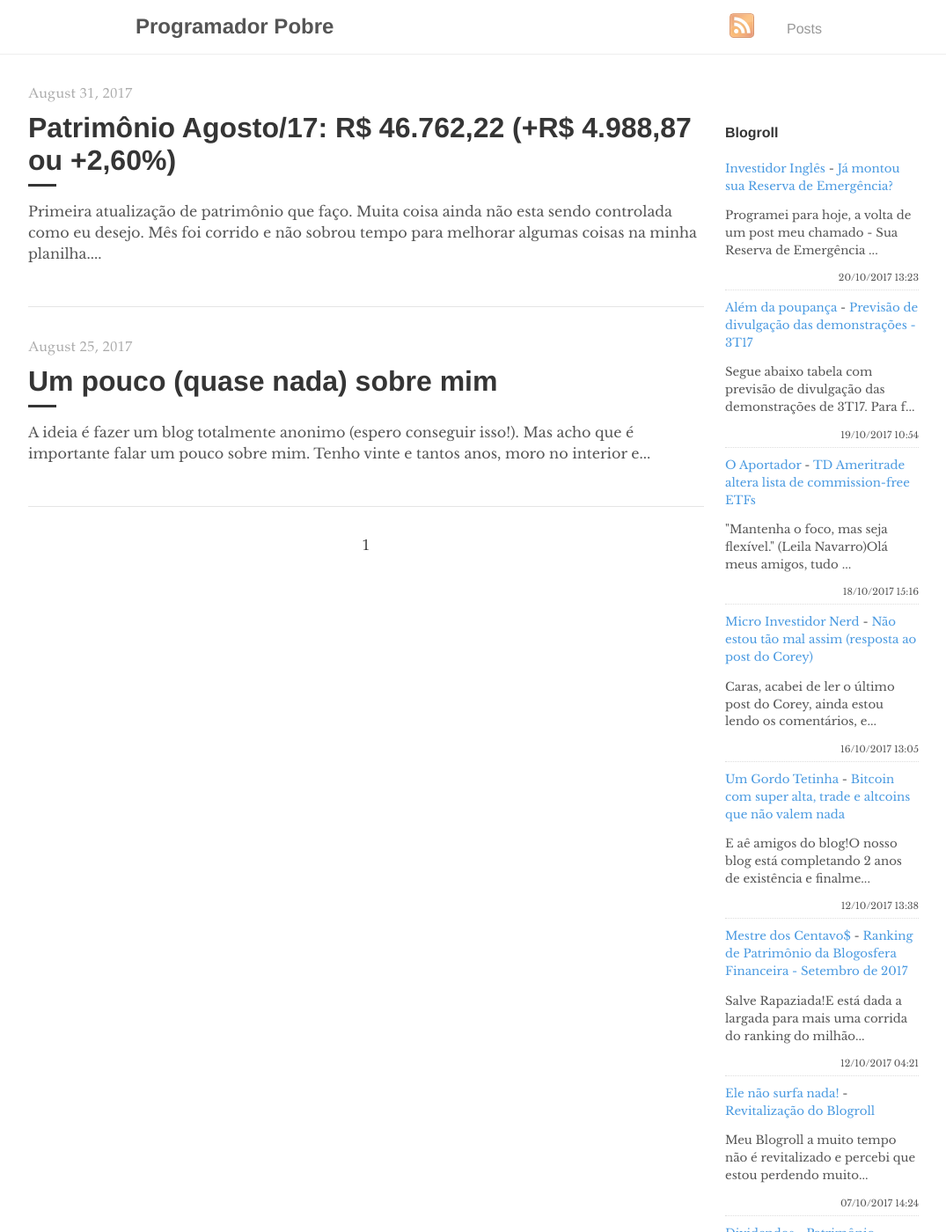
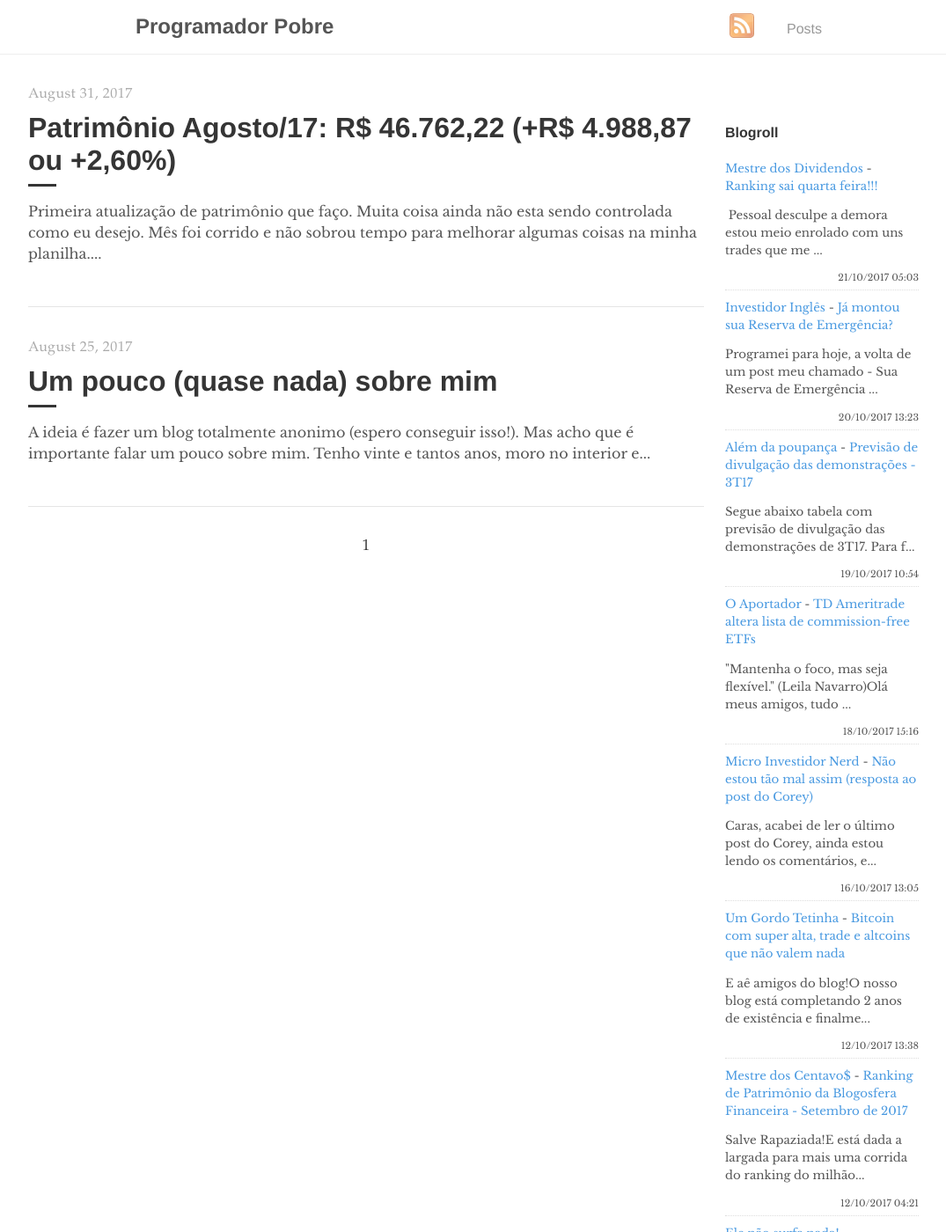
Before and after one commit to programadorpobre/programadorpobre.github.io, a Jekyll site: the page built from index.html, in a window 1280 px wide and 1400 px high. Shown: the whole window at 88% size, without its empty margins (96-1171 px from the left). Built offline with Jekyll 4.4.1, drawn with Linux system fonts in a browser that asks for light colours; the list of posts is cut into pages by our own code; comment, search, counter and statistics services are not loaded; some of the changed text lies outside the part shown.

Commit message:
[ci skip] travis #77

```diff
--- a/_includes/feed-entries.html
+++ b/_includes/feed-entries.html
@@ -1,3 +1,8 @@
+<div class="feed-entry">
+    <a class="feed-entry-site-name" href="http://mestredosdividendos.blogspot.com/">Mestre dos Dividendos</a> - <a class="feed-entry-title" href="http://mestredosdividendos.blogspot.com/2017/10/ranking-sai-quarta-feira.html">Ranking sai quarta feira!!!</a>
+    <p class="feed-entry-summary">&nbsp;Pessoal desculpe a demora&nbsp; estou meio enrolado com uns trades que me ...</p>
+    <time datetime="2017-10-21T05:03:00.000-07:00">21/10/2017 05:03</time>
+</div>
 <div class="feed-entry">
     <a class="feed-entry-site-name" href="http://investidoringles.blogspot.com/">Investidor Inglês</a> - <a class="feed-entry-title" href="http://investidoringles.blogspot.com/2017/10/importancia-da-reserva-de-emergencia.html">Já montou sua Reserva de Emergência?</a>
     <p class="feed-entry-summary">Programei para hoje, a volta de um post meu chamado - Sua Reserva de Emergência ...</p>
@@ -38,8 +43,3 @@
     <p class="feed-entry-summary">Boa tarde Pessoal,Passando aqui para atualizar a carteira:Fundos de investimento...</p>
     <time datetime="2017-10-02T11:47:00.000-07:00">02/10/2017 11:47</time>
 </div>
-<div class="feed-entry">
-    <a class="feed-entry-site-name" href="http://mestredosdividendos.blogspot.com/">Mestre dos Dividendos</a> - <a class="feed-entry-title" href="http://mestredosdividendos.blogspot.com/2017/09/balancete-relampago-setembro.html">Balancete Relampago ( Setembro)</a>
-    <p class="feed-entry-summary">Aporte: R$ 2.300Proventos: R$ 917,49Variação: + R$ 22.612,30Lucro mensal: + R$ 2...</p>
-    <time datetime="2017-09-29T19:00:00.000-07:00">29/09/2017 19:00</time>
-</div>
```
